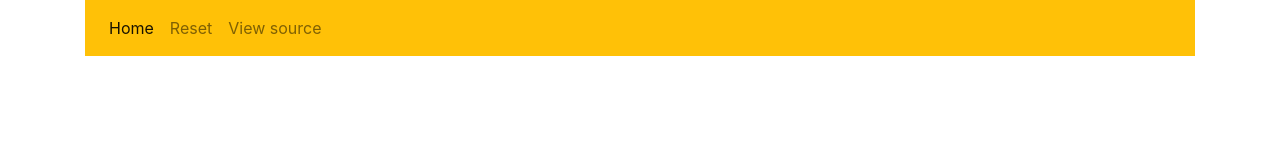
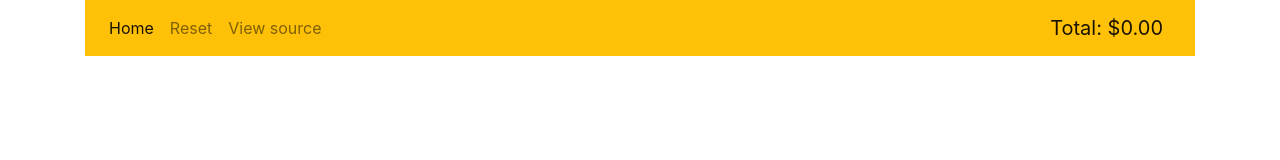
Before and after one commit to pauliusck/wallet-app, an Angular app: page / in a window 1280 px wide. Shown: the top 160 px of the page. Built offline with nearby package versions, Linux system fonts and the light colour scheme.

Commit message:
Header: Show total amount

```diff
--- a/src/app/home/header/header.component.html
+++ b/src/app/home/header/header.component.html
@@ -15,4 +15,5 @@
       </li>
     </ul>
   </div>
+  <span class="navbar-brand">Total: {{transactionService.getTotalValue() | currency}}</span>
 </nav>
--- a/src/app/home/transaction.service.ts
+++ b/src/app/home/transaction.service.ts
@@ -6,6 +6,7 @@ import {LocalStorageService} from '../model/local-storage.service';
 })
 export class TransactionService {
   walletKey = 'wallet-transactions';
+  public totalAmount = 0;
 
   constructor(private localStorageService: LocalStorageService) {
   }
@@ -13,4 +14,8 @@ export class TransactionService {
   clearTransactions(): void {
     this.localStorageService.removeData(this.walletKey);
   }
+
+  getTotalValue(): number {
+    return this.totalAmount;
+  }
 }
```
